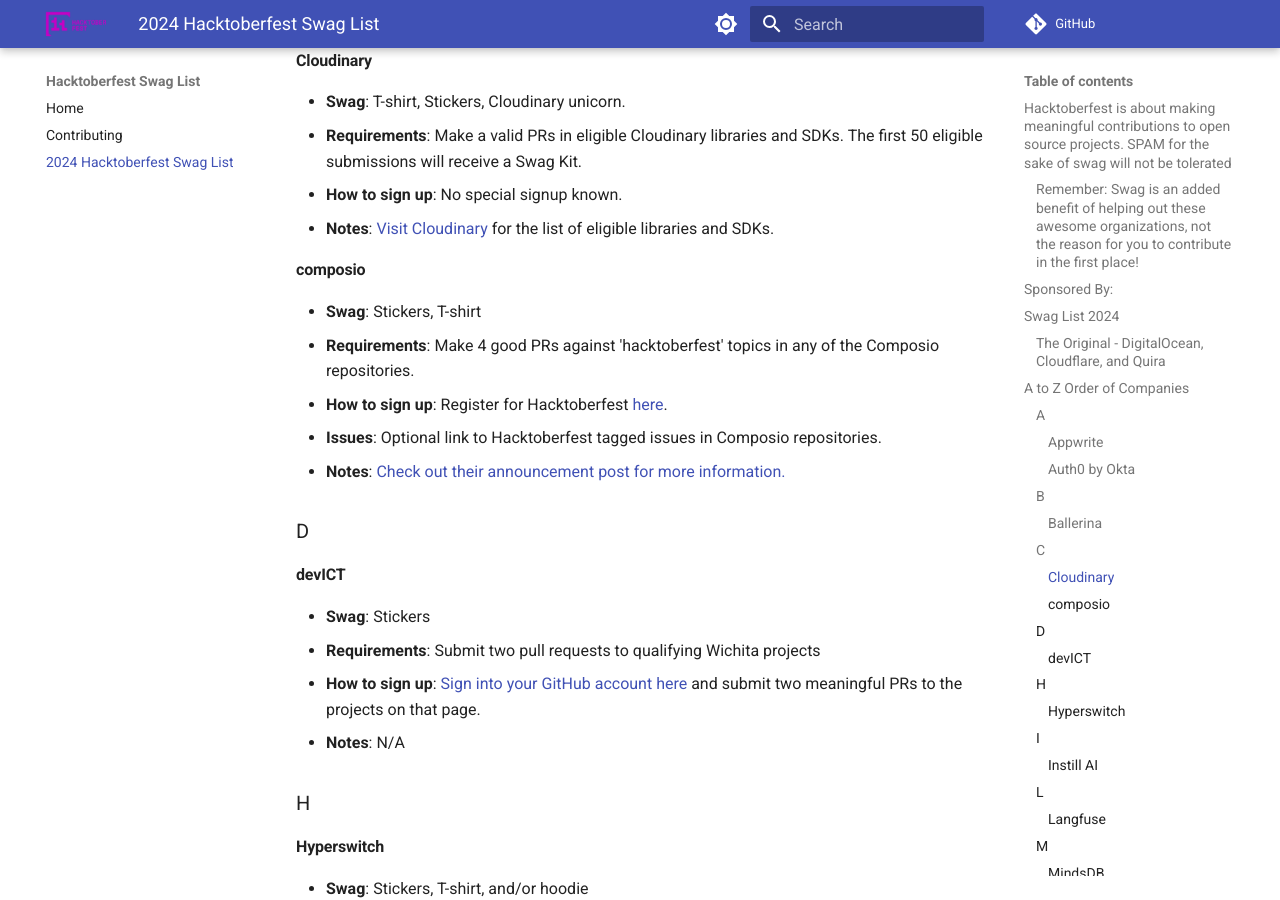
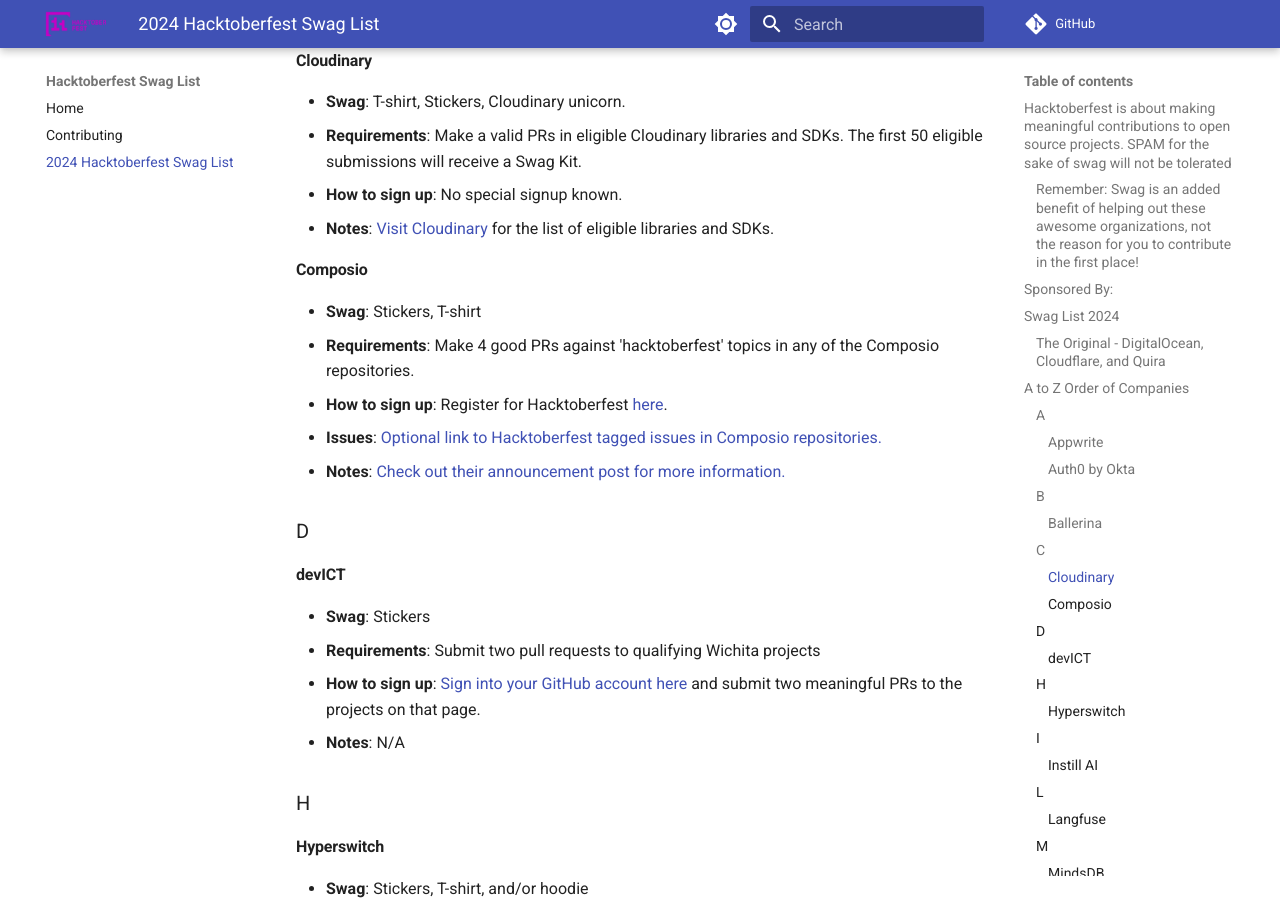
Before and after one commit to crweiner/hacktoberfest-swag-list, an MkDocs documentation site: the page built from docs/list.md, in a window 1280 px wide and 900 px high, scrolled down 2154 px. Built offline with MkDocs 1.6.1 and Material for MkDocs 9.7.7, drawn with Linux system fonts in a browser that asks for light colours; plug-ins that fetch from the network failed and are left out; comment, search, counter and statistics services are not loaded; some of the changed lines change nothing that is shown.

Commit message:
small feature update

```diff
--- a/docs/list.md
+++ b/docs/list.md
@@ -67,12 +67,12 @@
 - **How to sign up**: No special signup known.
 - **Notes**: [Visit Cloudinary](https://cloudinary.com/blog/hacktoberfest-open-source-celebration-cloudinary) for the list of eligible libraries and SDKs.
 
-#### **composio**
+#### **Composio**
 
 - **Swag**: Stickers, T-shirt
 - **Requirements**: Make 4 good PRs against 'hacktoberfest' topics in any of the Composio repositories.
-- **How to sign up**: Register for Hacktoberfest [here](https://hacktoberfest.com/).
-- **Issues**: Optional link to Hacktoberfest tagged issues in Composio repositories.
+- **How to sign up**: Register for Hacktoberfest [here](https://hacktoberfest.com/participation/).
+- **Issues**: [Optional link to Hacktoberfest tagged issues in Composio repositories.](https://github.com/ComposioHQ/composio/issues?q=is%3Aopen+is%3Aissue+label%3Ahacktoberfest)
 - **Notes**: [Check out their announcement post for more information.](https://github.com/ComposioHQ/composio/blob/master/HACKTOBER_FEST_2024.md)
 
 ### D
```
